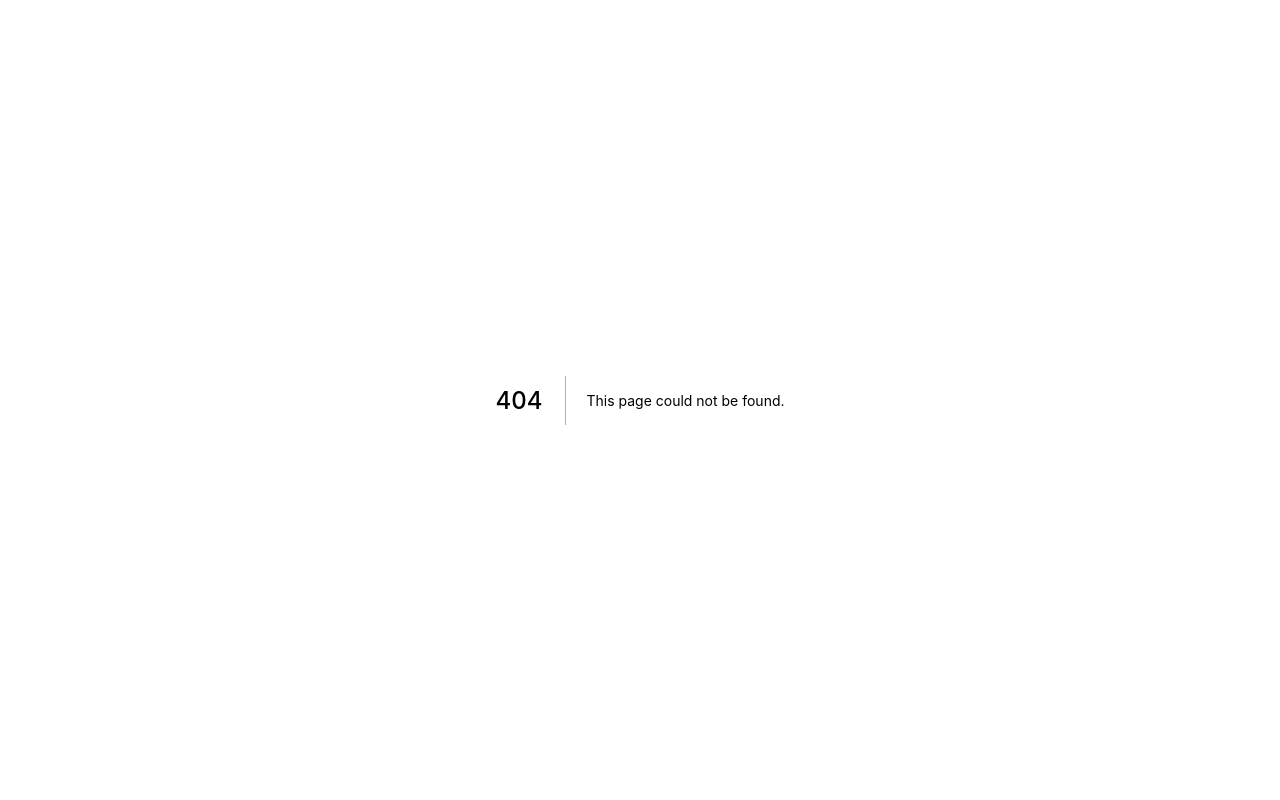
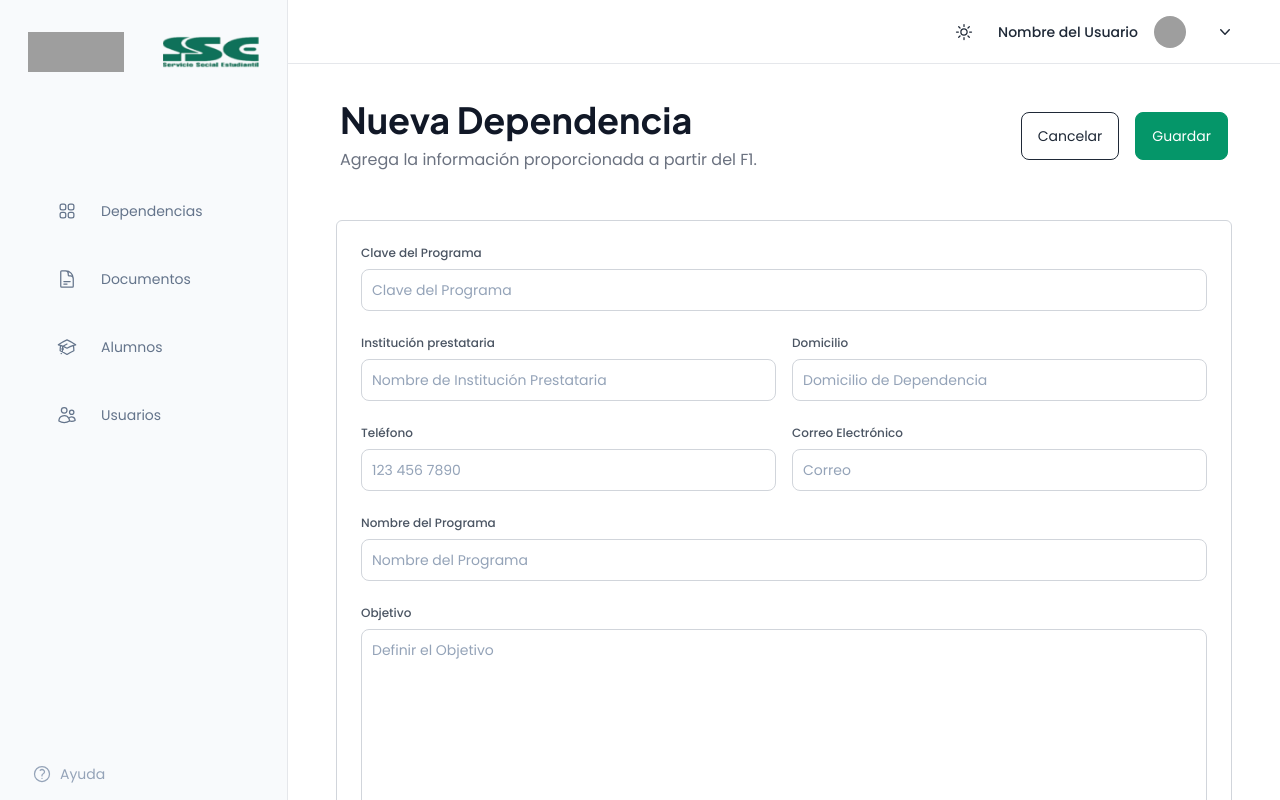
Before and after one commit to FedericoCadena9/Servicio-Social, a Next.js app: page /agregarDependencia in a window 1280 px wide. Before the commit this address had no page. Shown: the top 800 px of the page. Built offline with nearby package versions, Linux system fonts and the light colour scheme; grey boxes are pictures that could not be loaded.

Commit message:
Create Agregar Dependencia

```diff
--- /dev/null
+++ b/components/Input.jsx
@@ -0,0 +1,10 @@
+import React from 'react'
+
+export const Input = ({ id, label, type, placeholder }) => {
+    return (
+        <div class="mb-6 w-full">
+            <label for={id} class="label-input">{label}</label>
+            <input type={type} id={id} class="input-form" placeholder={placeholder} required="" />
+        </div>
+    )
+}
--- a/components/TextBlock.jsx
+++ b/components/TextBlock.jsx
@@ -7,7 +7,7 @@ export const TextBlock = ({ title, subtitle, children }) => {
             </div>
 
             {/* Contenido para botones */}
-            <div className="">
+            <div className="flex items-center gap-4">
                 {children}
             </div>
         </div>
--- a/package.json
+++ b/package.json
@@ -14,7 +14,8 @@
     "next": "12.3.1",
     "next-themes": "^0.2.1",
     "react": "18.2.0",
-    "react-dom": "18.2.0"
+    "react-dom": "18.2.0",
+    "react-select": "^5.5.1"
   },
   "devDependencies": {
     "@tailwindcss/forms": "^0.5.3",
--- /dev/null
+++ b/pages/agregarDependencia.jsx
@@ -0,0 +1,77 @@
+//Importaciones
+
+
+//Importaciones de Componentes
+import { Input } from "../components/Input";
+import { MainLayout } from "../components/Layouts/MainLayout";
+import { TextBlock } from "../components/TextBlock";
+
+const agregarDependencia = () => {
+
+    return (
+        <>
+            <MainLayout>
+                <div className="relative">
+                    <div className="sticky top-0 bg-white">
+                        <TextBlock title={'Nueva Dependencia'} subtitle={'Agrega la información proporcionada a partir del F1.'}>
+                            <button className="btn btn-outline">
+                                <span>Cancelar</span>
+                            </button>
+                            <button className='btn btn-primary'>
+                                <span>Guardar</span>
+                            </button>
+                        </TextBlock>
+                    </div>
+
+                    <div className="w-full mx-auto max-w-4xl mt-8">
+                        <div className="border border-gray-300 rounded-md p-6">
+
+                            <form>
+                                {/* Clave del Programa */}
+                                <Input id={'clave-programa'} label={'Clave del Programa'} placeholder={'Clave del Programa'} type={'text'} />
+
+                                <div className="flex w-full gap-4">
+                                    {/* Institución Prestadora de Servicios */}
+                                    <Input id={'institucion'} label={'Institución prestataria'} placeholder={'Nombre de Institución Prestataria'} type={'text'} />
+
+                                    {/* Domicilio */}
+                                    <Input id={'domicilio'} label={'Domicilio'} placeholder={'Domicilio de Dependencia'} type={'text'} />
+                                </div>
+
+                                <div className="flex w-full gap-4">
+                                    {/* Teléfono */}
+                                    <Input id={'telefono'} label={'Teléfono'} placeholder={'123 456 7890'} type={'phone'} />
+
+                                    {/* Correo Electrónico */}
+                                    <Input id={'correo'} label={'Correo Electrónico'} placeholder={'Correo'} type={'email'} />
+                                </div>
+
+                                {/* Nombre del Programa */}
+                                <Input id={'nombre-programa'} label={'Nombre del Programa'} placeholder={'Nombre del Programa'} type={'text'} />
+
+                                {/* Objetivo */}
+                                <div class="mb-6 w-full">
+                                    <label for="objetivo" class="label-input">Objetivo</label>
+                                    <textarea placeholder="Definir el Objetivo" className="input-form" name="objetivo" id="objetivo" cols="30" rows="10"></textarea>
+                                </div>
+
+                                {/* Perfil Profesional */}
+                                {/* <Select closeMenuOnSelect={false} components={animatedComponents} isMulti options={options} /> */}
+
+                                <div className="flex w-full gap-4">
+                                    {/* Director General */}
+                                    <Input id={'director-general'} label={'Director General'} placeholder={'Nombre del Director General'} type={'text'} />
+
+                                    {/* Responsable del Area */}
+                                    <Input id={'responsable-area'} label={'Responsable del Área'} placeholder={'Nombre del Responsable del Área'} type={'text'} />
+                                </div>
+                            </form>
+                        </div>
+                    </div>
+                </div>
+            </MainLayout>
+        </>
+    )
+}
+
+export default agregarDependencia
--- a/pages/index.jsx
+++ b/pages/index.jsx
@@ -4,6 +4,7 @@ import { TextBlock } from "../components/TextBlock";
 
 // Iconos
 import { ChevronLeftIcon, ChevronDownIcon, ChevronRightIcon, PlusIcon, PencilSquareIcon, TrashIcon, FunnelIcon, MagnifyingGlassIcon } from "@heroicons/react/20/solid";
+import Link from "next/link";
 
 const Dependencias = () => {
   return (
@@ -12,10 +13,11 @@ const Dependencias = () => {
 
         {/* Título */}
         <TextBlock title={'Dependencias'} subtitle={'123 resultados encontrados'}>
-          <button className='btn btn-primary'>
-            <PlusIcon className='w-5 h-5 mr-2' />
-            <span>Agregar Dependencia</span>
-          </button>
+          <Link href={'/agregarDependencia'}>
+            <button className='btn btn-primary'>
+              <PlusIcon className='w-5 h-5 mr-2' />
+              <span>Agregar Dependencia</span>
+            </button></Link>
         </TextBlock>
 
         {/* Tabla */}
--- a/pages/login.jsx
+++ b/pages/login.jsx
@@ -9,7 +9,7 @@ import Link from 'next/link'
 
 const Login = () => {
     return (
-        <div className='grid grid-cols-12 w-full h-screen bg-white '>
+        <div className='grid grid-cols-12 w-full h-screen bg-white dark:bg-gray-900'>
             <div className='col-span-6'>
                 <div className="flex items-center justify-between px-7 py-8">
                     {/* Logos */}
@@ -33,12 +33,12 @@ const Login = () => {
                 <div className="w-full  mx-auto max-w-2xl mt-28 space-y-6">
                     {/*Texto contenido*/}
                     <div className="">
-                        <h1 className='text-primary-500 font-bold text-4xl ml-20 mr-40 mt-16'>Departamento de Convenios y Gestión de Proyectos</h1>
-                        <p className=' text-gray-400 text-lg ml-20 mr-48 mt-5'>¡Bienvenido de vuelta! Inicia sesión con Google para continuar.</p>
+                        <h1 className='text-primary-500 dark:text-primary-600 font-bold text-4xl ml-20 mr-40 mt-16'>Departamento de Convenios y Gestión de Proyectos</h1>
+                        <p className=' text-gray-400 dark:text-gray-500 text-lg ml-20 mr-48 mt-5'>¡Bienvenido de vuelta! Inicia sesión con Google para continuar.</p>
                     </div>
                     {/*Boton Google*/}
                     <Link href={'/'}>
-                        <button className='w-96 h-12 font-Poppins gap-10 flex ml-20 mt-0 border border-gray-300 items-center justify-center'>
+                        <button className='w-96 h-12 font-Poppins gap-10 flex ml-20 mt-0 border border-gray-300 dark:border-gray-400 items-center justify-center'>
                             {/*Logo de Google*/}
                             <div className='flex px-18 py-18'>
                                 <div className="relative w-8 h-8 ">
@@ -56,12 +56,12 @@ const Login = () => {
                     </Link>
                 </div>
             </div>
-            <div className='col-span-6 bg-slate-100 flex items-center justify-center relative'>
+            <div className='col-span-6 bg-slate-100 dark:bg-slate-800 flex items-center justify-center relative'>
                 {/*Circulo*/}
-                <div className='w-80 h-80 bg-primary-500 rounded-full col-span-6'></div>
+                <div className='w-80 h-80 bg-primary-500 dark:bg-primary-600 rounded-full col-span-6'></div>
 
                 {/* Cuadrado */}
-                <div className='w-96 h-52 backdrop-blur-lg rounded bg-white/40 top-1/2 col-span-6 absolute'></div>
+                <div className='w-96 h-52 backdrop-blur-lg rounded bg-slate/40 dark:bg-slate-800/40 top-1/2 col-span-6 absolute'></div>
             </div>
         </div>
     )
--- a/styles/globals.css
+++ b/styles/globals.css
@@ -4,6 +4,8 @@
 @tailwind base;
 @tailwind components;
 @tailwind utilities;
+
+
 
 @layer components {
   .font-primary {
@@ -29,4 +31,12 @@
   .btn-pagination {
     @apply py-2 px-4 text-sm font-medium flex items-center text-gray-700 bg-white border border-gray-300 rounded hover:bg-gray-100 dark:bg-gray-800 dark:border-gray-700 dark:text-gray-400 dark:hover:bg-gray-700 dark:hover:text-white;
   }
+
+  .label-input {
+    @apply block mb-2 text-xs font-medium text-gray-600 dark:text-gray-300;
+  }
+
+  .input-form {
+    @apply border border-gray-300 placeholder:text-slate-400 dark:placeholder:text-slate-500 text-gray-900 text-sm rounded-lg focus:ring-blue-500 focus:border-blue-500 block w-full p-2.5 dark:bg-gray-700 dark:border-gray-600 dark:placeholder-gray-400 dark:text-white dark:focus:ring-blue-500 dark:focus:border-blue-500;
+  }
 }
```
Also changed, not shown: 1 other file (tests, documents, lock files or other folders).
